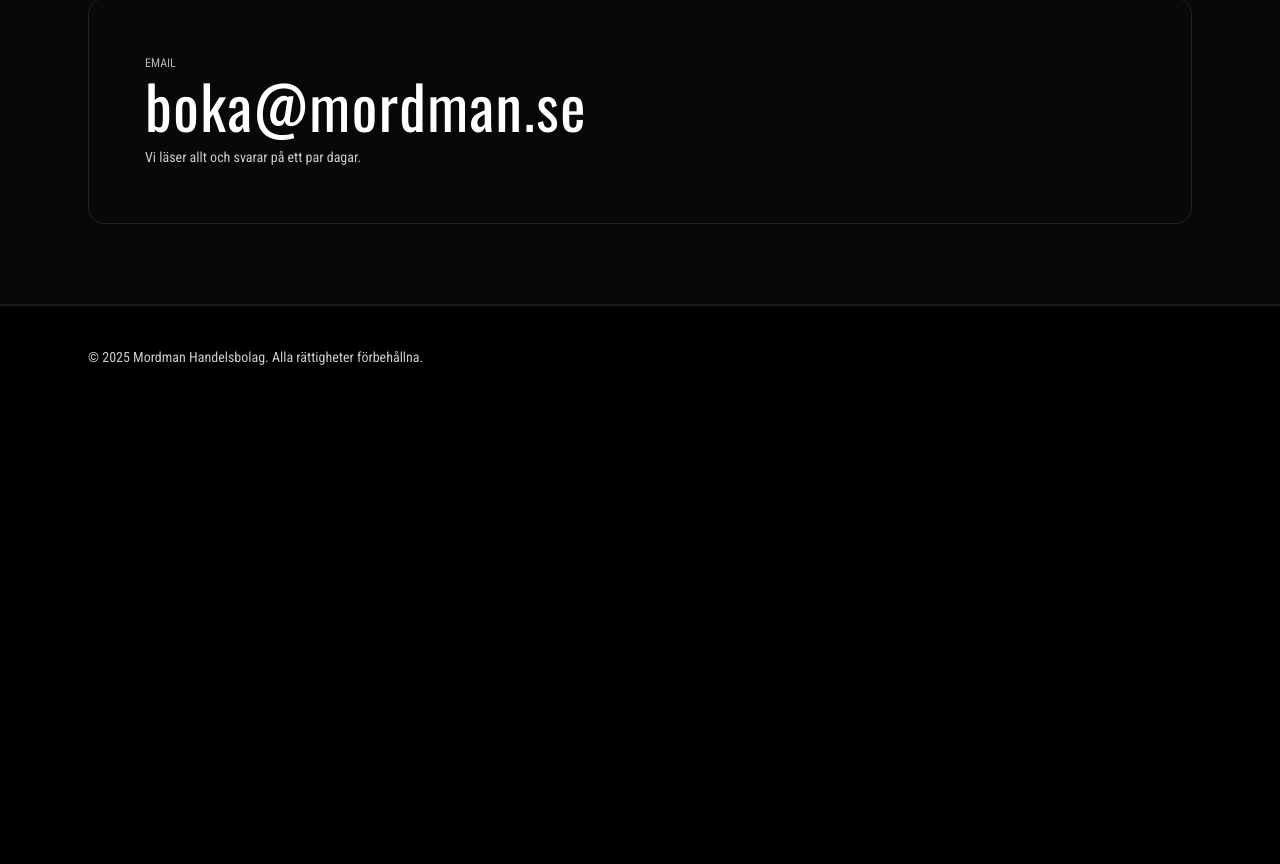
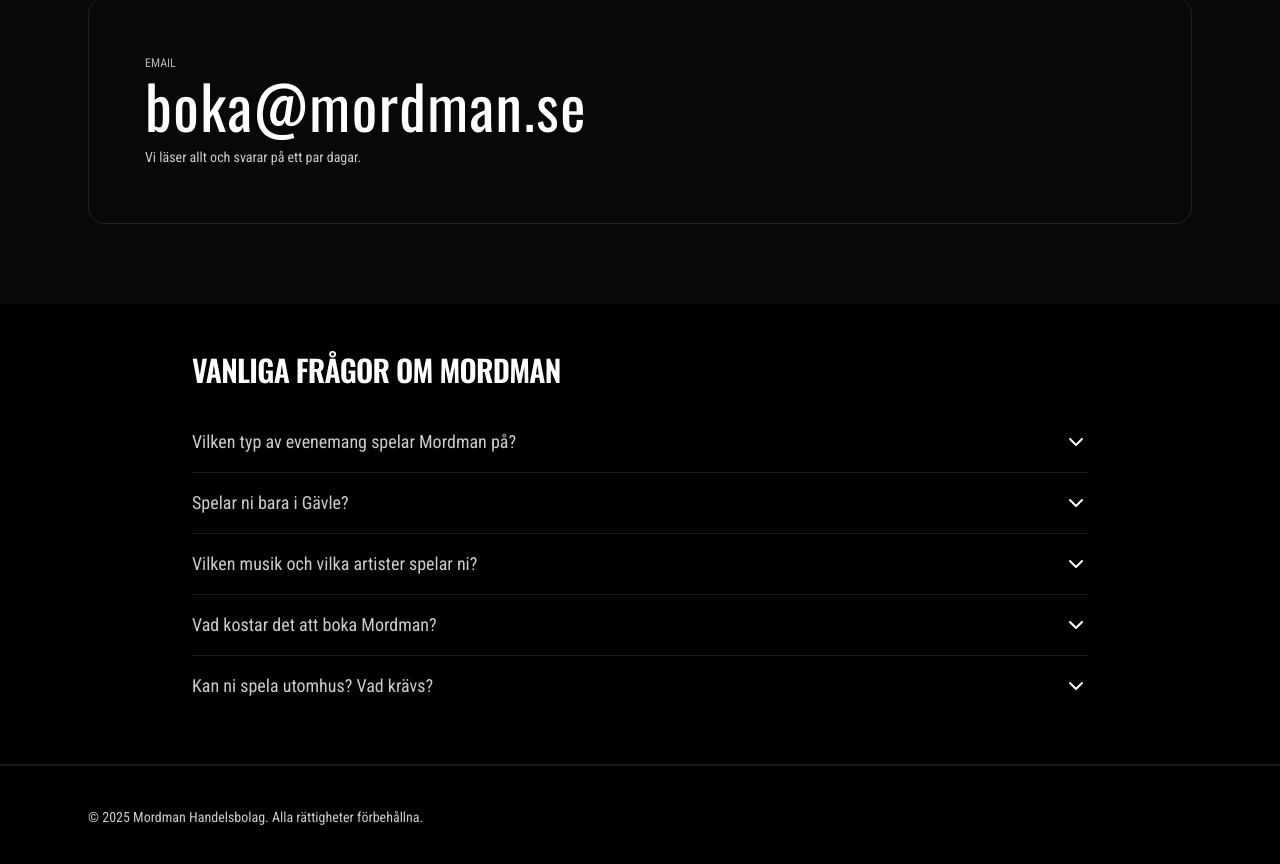
Before and after one commit to edholmmartins/mordman-band, a Next.js app: page / in a window 1280 px wide. Shown: the part 3661-4525 px from the top of the page. Before the commit the page ends 4070 px from the top, so only its background shows below. Built offline with nearby package versions, Linux system fonts and the light colour scheme.

Commit message:
feat: shitload of SEO and FAQ section

```diff
--- a/app/layout.js
+++ b/app/layout.js
@@ -1,30 +1,26 @@
 import { Oswald, Roboto_Condensed } from 'next/font/google';
 import "./globals.css";
 
-// ✅ Fonts
 export const oswald = Oswald({
   subsets: ['latin'],
-  weight: ['400', '500', '600', '700'],
+  weight: ['400','500','600','700'],
   display: 'swap',
-  variable: '--font-oswald',
+  variable: '--font-oswald'
 });
 
 export const robotoCondensed = Roboto_Condensed({
   subsets: ['latin'],
-  weight: ['300', '400', '700'],
+  weight: ['300','400','700'],
   display: 'swap',
-  variable: '--font-roboto-condensed',
+  variable: '--font-roboto-condensed'
 });
 
-// ✅ Metadata (used automatically by Next.js)
 export const metadata = {
   title: "Mordman – Coverband i Gävle | Festband för firmafest, bröllop & jubileum",
   description:
     "Mordman är ett coverband från Gävle som levererar röj till 30-, 40- och 50-årsfester, bröllop och firmafester. Komplett ljud, ljus och energi för din fest!",
   icons: {
-    icon: '/content/mm_favicon_192x192.png',          // default favicon
-    shortcut: '/content/mm_favicon_192x192.png',      // for older browsers
-    apple: '/content/mm_favicon_192x192.png',         // for iOS
+    icon: '/content/mm_favicon_192x192.png',
   },
   openGraph: {
     title: "Mordman – Coverband Gävle",
@@ -48,24 +44,82 @@
   },
 };
 
-// ✅ Root layout
 export default function RootLayout({ children }) {
-  const jsonLd = {
+  const jsonLdMusicGroup = {
     "@context": "https://schema.org",
     "@type": "MusicGroup",
     "name": "Mordman",
     "url": "https://mordman.se",
-    "logo": "https://mordman.se/content/mm_favicon_192x192.png", // 👈 reuse same file as logo
+    "logo": "https://mordman.se/content/mm_favicon_192x192.png",
     "image": "https://mordman.se/content/hero.jpg",
-    "genre": "Coverband",
+    "description":
+      "Mordman är ett coverband och festband från Gävle som spelar live på bröllop, firmafester och privata jubileum. Vi levererar röj, glädje och klassiska pop- och rockhits från 80-, 90- och 2000-talet.",
+    "genre": ["Coverband", "Festband", "Liveband", "Rockband", "Popband"],
+    "keywords": [
+      "coverband gävle", "band till bröllop", "festband gävle", "livemusik gävle",
+      "band till firmafest", "partyband sverige", "boka coverband", "band till 40-årsfest",
+      "underhållning till bröllop", "band för event", "mordman coverband", "mordman band",
+      "musik till fest", "bröllopsband", "pop och rock live", "coverband uppsala",
+      "band till fest i sandviken", "rockband gävle", "band för jubileum",
+      "svenskt liveband", "rockband för firmafest", "liveband bröllop"
+    ],
+    "areaServed": [
+      "Gävle", "Uppsala", "Sandviken", "Dalarna", "Söderhamn", "Bollnäs", "Falun", "Tierp", "Stockholm"
+    ],
     "foundingLocation": "Gävle, Sweden",
-    "description":
-      "Mordman är ett coverband från Gävle som spelar på firmafester, bröllop och 30-, 40- och 50-årsfester.",
     "sameAs": [
-      "https://www.instagram.com/mordmanband",
-      "https://open.spotify.com/playlist/XXXX",
-      "https://www.facebook.com/mordmanband",
-    ],
+      "https://www.instagram.com/mordman.band/",
+      "https://www.facebook.com/profile.php?id=61579179277781",
+      "https://open.spotify.com/embed/playlist/260tGjraPvj0SnfFwag455?utm_source=generator&theme=0"
+    ]
+  };
+
+  // ✅ FAQ schema for SEO (not visible)
+  const jsonLdFAQ = {
+    "@context": "https://schema.org",
+    "@type": "FAQPage",
+    "mainEntity": [
+      {
+        "@type": "Question",
+        "name": "Vilken typ av evenemang spelar Mordman på?",
+        "acceptedAnswer": {
+          "@type": "Answer",
+          "text": "Mordman spelar ofta på bröllop, firmafester, jubileum, 30/40/50-årsfester och krog- eller eventkvällar. Upplägget anpassas alltid efter publik och lokal."
+        }
+      },
+      {
+        "@type": "Question",
+        "name": "Spelar ni bara i Gävle?",
+        "acceptedAnswer": {
+          "@type": "Answer",
+          "text": "Nej! Vi utgår från Gävle men spelar i hela Sverige – Sandviken, Uppsala, Dalarna, Stockholm och längre bort också, med rimlig framförhållning för resa och planering."
+        }
+      },
+      {
+        "@type": "Question",
+        "name": "Vilken musik och vilka artister spelar ni?",
+        "acceptedAnswer": {
+          "@type": "Answer",
+          "text": "Vi spelar energisk rock och alternativ pop från 80-talet och framåt – låtar från bland andra Foo Fighters, Blink-182, The Killers, Audioslave, The Hellacopters, Queens of the Stone Age, Nothing But Thieves, The Hives, The Smashing Pumpkins, Red Hot Chili Peppers, The White Stripes, Priestess, KISS, Millencolin, Turbonegro, Paramore, Kings of Leon, Rage Against the Machine, Blur, Franz Ferdinand, Black Sabbath, Ozzy Osbourne och Nirvana."
+        }
+      },
+      {
+        "@type": "Question",
+        "name": "Vad kostar det att boka Mordman?",
+        "acceptedAnswer": {
+          "@type": "Answer",
+          "text": "Pris förhandlas i förväg och beror på resväg, vad vi behöver ta med i ljud och ljus, samt speltidens längd. Kontakta boka@mordman.se för offert."
+        }
+      },
+      {
+        "@type": "Question",
+        "name": "Kan ni spela utomhus? Vad krävs?",
+        "acceptedAnswer": {
+          "@type": "Answer",
+          "text": "Såklart! Bara scenen håller oss, elen håller för oss, och grannarna antingen inte bryr sig – eller ännu hellre vill vara med. Vi behöver väderskydd för utrustningen och stabil strömmatning nära scenen."
+        }
+      }
+    ]
   };
 
   return (
@@ -74,8 +128,13 @@
         {/* ✅ Structured data for SEO */}
         <script
           type="application/ld+json"
-          dangerouslySetInnerHTML={{ __html: JSON.stringify(jsonLd) }}
+          dangerouslySetInnerHTML={{ __html: JSON.stringify(jsonLdMusicGroup) }}
         />
+        <script
+          type="application/ld+json"
+          dangerouslySetInnerHTML={{ __html: JSON.stringify(jsonLdFAQ) }}
+        />
+
         {children}
       </body>
     </html>
--- a/app/page.js
+++ b/app/page.js
@@ -6,6 +6,7 @@
 import { motion, AnimatePresence } from 'framer-motion';
 import MobileMenu from '@/components/MobileMenu';
 import SocialLink from '@/components/SocialLink';
+import FaqSection from "@/components/FaqSection";
 import './globals.css';
 
 const GRID_COUNT = 9;               // how many tiles
@@ -372,6 +373,8 @@
     </div>
   </div>
 </section>
+<FaqSection />
+
 <FloatingEmailCTA />
 
 <footer className="border-t border-white/10">
--- /dev/null
+++ b/components/FaqSection.js
@@ -0,0 +1,135 @@
+"use client"; // required for animation
+import { ChevronDown } from "lucide-react";
+import { useState } from "react";
+
+export default function FaqSection() {
+  const [openIndex, setOpenIndex] = useState(null);
+
+  const toggle = (i) => {
+    setOpenIndex(openIndex === i ? null : i);
+  };
+
+  const faqs = [
+    {
+      q: "Vilken typ av evenemang spelar Mordman på?",
+      a: (
+        <>
+          Vi spelar ofta på <strong>bröllop</strong>, <strong>firmafester</strong>,{" "}
+          <strong>jubileum</strong> samt <strong>30/40/50-årsfester</strong>. Vi gör även{" "}
+          <strong>krog- och eventkvällar</strong> och skräddarsyr upplägg efter publik och lokal.
+        </>
+      ),
+    },
+    {
+      q: "Spelar ni bara i Gävle?",
+      a: (
+        <>
+          Nej! Vi utgår från Gävle men spelar överallt där det finns publik och eluttag –{" "}
+          <strong>Sandviken, Uppsala, Dalarna, Stockholm</strong> och längre bort också, bara vi får
+          lite framförhållning för resa och planering.
+        </>
+      ),
+    },
+    {
+      q: "Vilken musik och vilka artister spelar ni?",
+      a: (
+        <>
+          <p className="mb-2">
+            Vi spelar energisk rock från 80-talet och framåt – låtar som alla
+            känner igen och älskar att sjunga med i. Här är exempel på artister i vår repertoar:
+          </p>
+          <div className="grid grid-cols-1 sm:grid-cols-2 gap-x-8">
+            <ul className="list-disc pl-5 space-y-1">
+              <li>Foo Fighters</li>
+              <li>Blink-182</li>
+              <li>The Killers</li>
+              <li>Audioslave</li>
+              <li>The Hellacopters</li>
+              <li>Queens of the Stone Age</li>
+              <li>Nothing But Thieves</li>
+              <li>The Hives</li>
+              <li>The Smashing Pumpkins</li>
+              <li>Red Hot Chili Peppers</li>
+              <li>The White Stripes</li>
+            </ul>
+            <ul className="list-disc pl-5 space-y-1">
+              <li>Priestess</li>
+              <li>KISS</li>
+              <li>Millencolin</li>
+              <li>Turbonegro</li>
+              <li>Paramore</li>
+              <li>Kings of Leon</li>
+              <li>Rage Against the Machine</li>
+              <li>Blur</li>
+              <li>Franz Ferdinand</li>
+              <li>Black Sabbath</li>
+              <li>Ozzy Osbourne</li>
+              <li>Nirvana</li>
+            </ul>
+          </div>
+          <p className="mt-2">
+            Och ja – vi tar gärna emot önskelåtar, så länge de passar på dansgolvet 😉
+          </p>
+        </>
+      ),
+    },
+    {
+      q: "Vad kostar det att boka Mordman?",
+      a: (
+        <>
+          Pris <strong>förhandlas i förväg</strong> och beror på <strong>resväg</strong>, vad vi behöver ta med i{" "}
+          <strong>ljud och ljus</strong> samt <strong>speltidens längd</strong>. Hör av dig med datum, plats
+          och ungefärligt upplägg så återkommer vi snabbt:{" "}
+          <a className="underline" href="mailto:boka@mordman.se">
+            boka@mordman.se
+          </a>.
+        </>
+      ),
+    },
+    {
+      q: "Kan ni spela utomhus? Vad krävs?",
+      a: (
+        <>
+          <strong>Såklart!</strong> Bara scenen håller oss, elen håller för oss, och grannarna antingen inte
+          bryr sig – eller ännu hellre vill vara med. 😎 Vi behöver väderskydd för utrustningen och stabil
+          strömmatning (helst egen fas) nära scenen.
+        </>
+      ),
+    },
+  ];
+
+  return (
+    <section id="faq" className="bg-black text-white px-6 py-12 md:px-10">
+      <div className="mx-auto max-w-4xl">
+        <h2 className="text-3xl font-semibold mb-6">
+          Vanliga frågor om Mordman
+        </h2>
+        <div className="divide-y divide-white/10">
+          {faqs.map((item, i) => (
+            <div key={i} className="py-4">
+              <button
+                onClick={() => toggle(i)}
+                className="w-full flex justify-between items-center text-left focus:outline-none"
+              >
+                <span className="text-lg font-medium">{item.q}</span>
+                <ChevronDown
+                  className={`transition-transform duration-300 ${
+                    openIndex === i ? "rotate-180" : "rotate-0"
+                  }`}
+                />
+              </button>
+
+              <div
+                className={`overflow-hidden transition-all duration-500 ease-in-out ${
+                  openIndex === i ? "max-h-[999px] opacity-100 mt-3" : "max-h-0 opacity-0"
+                }`}
+              >
+                <div className="text-white/90">{item.a}</div>
+              </div>
+            </div>
+          ))}
+        </div>
+      </div>
+    </section>
+  );
+}
```
Also changed, not shown: 1 other file (tests, documents, lock files or other folders).
